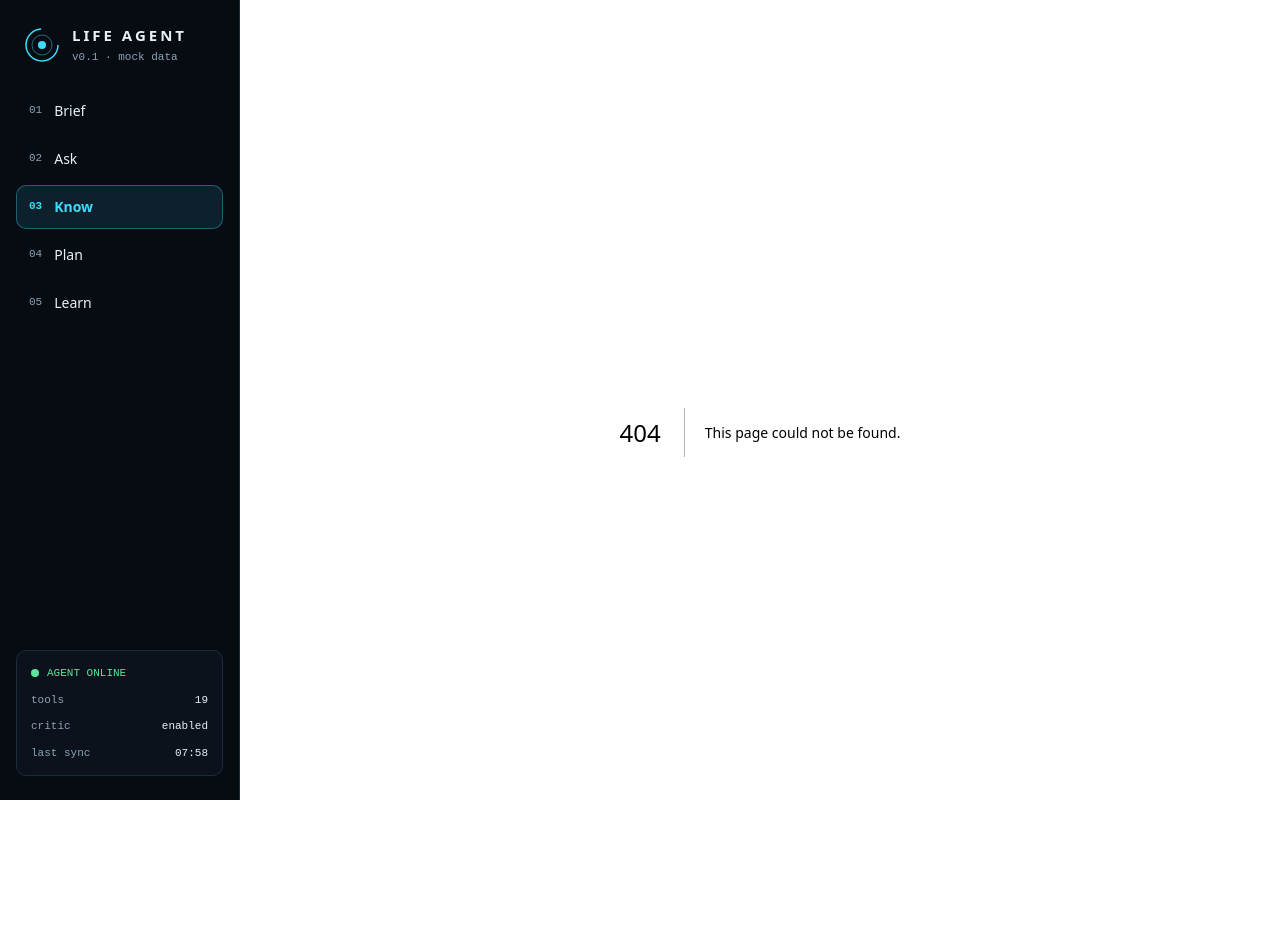
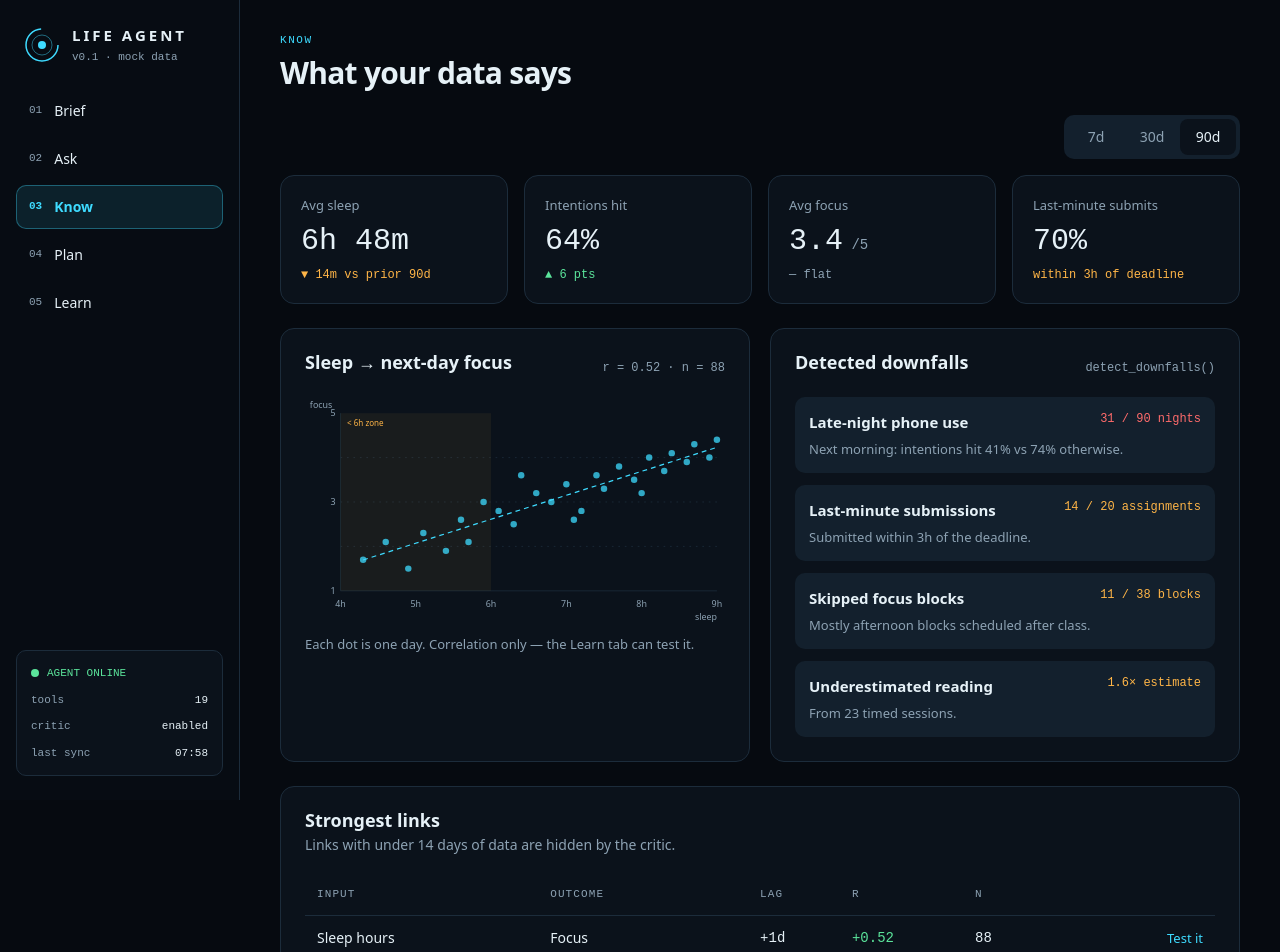
Before and after one commit to trinhhdinhh/Personal-Assistant, a Next.js app in the folder frontend/: page /know in a window 1280 px wide. Before the commit this address had no page. Shown: the top 952 px of the page. Before the commit the page ends 864 px from the top, so only its background shows below. Built offline with nearby package versions, Linux system fonts and the light colour scheme.

Commit message:
feat(frontend): add insights and correlation views

```diff
--- /dev/null
+++ b/frontend/app/know/page.tsx
@@ -0,0 +1,113 @@
+import Link from "next/link";
+
+import { Badge } from "@/components/ui/badge";
+import { Card, CardAction, CardContent, CardDescription, CardHeader, CardTitle } from "@/components/ui/card";
+import { Table, TableBody, TableCell, TableHead, TableHeader, TableRow } from "@/components/ui/table";
+import { PageHeader } from "@/components/hud";
+import { RangeStats } from "@/components/range-stats";
+import { SleepFocusScatter } from "@/components/sleep-focus-scatter";
+import { correlations, downfalls, sleepFocusStats, type Tone } from "@/lib/mock-data";
+import { cn } from "@/lib/utils";
+
+const toneText: Record<Tone, string> = {
+  primary: "text-primary",
+  success: "text-success",
+  warning: "text-warning",
+  destructive: "text-destructive",
+  muted: "text-muted-foreground",
+};
+
+export default function KnowPage() {
+  return (
+    <div className="mx-auto flex max-w-7xl flex-col gap-6">
+      <PageHeader eyebrow="Know" title="What your data says" />
+
+      <RangeStats />
+
+      <section className="grid gap-5 lg:grid-cols-2">
+        <Card>
+          <CardHeader>
+            <CardTitle>Sleep → next-day focus</CardTitle>
+            <CardAction>
+              <span className="text-muted-foreground font-mono text-xs">
+                r = {sleepFocusStats.r.toFixed(2)} · n = {sleepFocusStats.n}
+              </span>
+            </CardAction>
+          </CardHeader>
+          <CardContent className="flex flex-col gap-3">
+            <SleepFocusScatter />
+            <p className="text-muted-foreground text-[13px]">
+              Each dot is one day. Correlation only — the Learn tab can test it.
+            </p>
+          </CardContent>
+        </Card>
+
+        <Card>
+          <CardHeader>
+            <CardTitle>Detected downfalls</CardTitle>
+            <CardAction>
+              <span className="text-muted-foreground font-mono text-xs">detect_downfalls()</span>
+            </CardAction>
+          </CardHeader>
+          <CardContent className="flex flex-col gap-3">
+            {downfalls.map((d) => (
+              <div key={d.title} className="bg-muted flex flex-col gap-1.5 rounded-lg p-3.5">
+                <div className="flex justify-between gap-3">
+                  <span className="text-[15px] font-semibold">{d.title}</span>
+                  <span className={cn("font-mono text-xs", toneText[d.tone])}>{d.freq}</span>
+                </div>
+                <span className="text-muted-foreground text-[13px]">{d.detail}</span>
+              </div>
+            ))}
+          </CardContent>
+        </Card>
+      </section>
+
+      <Card>
+        <CardHeader>
+          <CardTitle>Strongest links</CardTitle>
+          <CardDescription>Links with under 14 days of data are hidden by the critic.</CardDescription>
+        </CardHeader>
+        <CardContent>
+          <Table className="min-w-[640px]">
+            <TableHeader>
+              <TableRow>
+                <TableHead>Input</TableHead>
+                <TableHead>Outcome</TableHead>
+                <TableHead>Lag</TableHead>
+                <TableHead>r</TableHead>
+                <TableHead>n</TableHead>
+                <TableHead className="text-right">
+                  <span className="sr-only">Action</span>
+                </TableHead>
+              </TableRow>
+            </TableHeader>
+            <TableBody>
+              {correlations.map((c) => (
+                <TableRow key={c.input + c.outcome}>
+                  <TableCell>{c.input}</TableCell>
+                  <TableCell>{c.outcome}</TableCell>
+                  <TableCell className="font-mono">{c.lag}</TableCell>
+                  <TableCell className={cn("font-mono", c.r >= 0 ? "text-success" : "text-destructive")}>
+                    {c.r > 0 ? "+" : "−"}
+                    {Math.abs(c.r).toFixed(2)}
+                  </TableCell>
+                  <TableCell className="font-mono">{c.n}</TableCell>
+                  <TableCell className="text-right">
+                    {c.status === "testing" ? (
+                      <Badge variant="hud">TESTING</Badge>
+                    ) : (
+                      <Link href="/learn" className="text-primary text-[13px] hover:underline">
+                        Test it
+                      </Link>
+                    )}
+                  </TableCell>
+                </TableRow>
+              ))}
+            </TableBody>
+          </Table>
+        </CardContent>
+      </Card>
+    </div>
+  );
+}
--- /dev/null
+++ b/frontend/components/range-stats.tsx
@@ -0,0 +1,44 @@
+"use client";
+
+import { Tabs, TabsContent, TabsList, TabsTrigger } from "@/components/ui/tabs";
+import { statsByRange, type Range, type Tone } from "@/lib/mock-data";
+import { cn } from "@/lib/utils";
+
+const RANGES: Range[] = ["7d", "30d", "90d"];
+
+const toneText: Record<Tone, string> = {
+  primary: "text-primary",
+  success: "text-success",
+  warning: "text-warning",
+  destructive: "text-destructive",
+  muted: "text-muted-foreground",
+};
+
+/** Stat tiles with a 7d / 30d / 90d switcher. */
+export function RangeStats() {
+  return (
+    <Tabs defaultValue="90d" className="gap-4">
+      <TabsList aria-label="Range" className="self-end">
+        {RANGES.map((r) => (
+          <TabsTrigger key={r} value={r} className="min-w-14">
+            {r}
+          </TabsTrigger>
+        ))}
+      </TabsList>
+      {RANGES.map((r) => (
+        <TabsContent key={r} value={r} className="grid gap-4 sm:grid-cols-2 xl:grid-cols-4">
+          {statsByRange[r].map((s) => (
+            <div key={s.label} className="bg-card flex flex-col gap-2 rounded-xl border p-5">
+              <span className="text-muted-foreground text-[13px]">{s.label}</span>
+              <span className="font-mono text-3xl">
+                {s.value}
+                {s.suffix && <span className="text-muted-foreground text-sm"> {s.suffix}</span>}
+              </span>
+              <span className={cn("font-mono text-xs", toneText[s.tone])}>{s.delta}</span>
+            </div>
+          ))}
+        </TabsContent>
+      ))}
+    </Tabs>
+  );
+}
--- /dev/null
+++ b/frontend/components/sleep-focus-scatter.tsx
@@ -0,0 +1,73 @@
+import { sleepFocus } from "@/lib/mock-data";
+
+const W = 520;
+const H = 280;
+const PAD = { left: 44, right: 10, top: 20, bottom: 40 };
+const X_MIN = 4;
+const X_MAX = 9;
+const Y_MIN = 1;
+const Y_MAX = 5;
+
+const x = (hours: number) => PAD.left + ((hours - X_MIN) / (X_MAX - X_MIN)) * (W - PAD.left - PAD.right);
+const y = (focus: number) => H - PAD.bottom - ((focus - Y_MIN) / (Y_MAX - Y_MIN)) * (H - PAD.top - PAD.bottom);
+
+/** Least-squares fit, so the trend line matches the plotted points. */
+function fit(points: { sleep: number; focus: number }[]) {
+  const n = points.length;
+  const mx = points.reduce((s, p) => s + p.sleep, 0) / n;
+  const my = points.reduce((s, p) => s + p.focus, 0) / n;
+  const num = points.reduce((s, p) => s + (p.sleep - mx) * (p.focus - my), 0);
+  const den = points.reduce((s, p) => s + (p.sleep - mx) ** 2, 0);
+  const slope = num / den;
+  return (h: number) => my + slope * (h - mx);
+}
+
+export function SleepFocusScatter() {
+  const line = fit(sleepFocus);
+  const x1 = 4.3;
+  const x2 = 9;
+
+  return (
+    <svg
+      viewBox={`0 0 ${W} ${H}`}
+      role="img"
+      aria-label="Scatter plot: more sleep generally pairs with higher next-day focus"
+      className="h-auto w-full"
+    >
+      <g stroke="var(--border)">
+        <line x1={PAD.left} y1={PAD.top} x2={PAD.left} y2={H - PAD.bottom} />
+        <line x1={PAD.left} y1={H - PAD.bottom} x2={W - PAD.right} y2={H - PAD.bottom} />
+        {[2, 3, 4].map((v) => (
+          <line key={v} x1={PAD.left} y1={y(v)} x2={W - PAD.right} y2={y(v)} strokeDasharray="2 6" />
+        ))}
+      </g>
+
+      <rect x={x(4)} y={PAD.top} width={x(6) - x(4)} height={H - PAD.top - PAD.bottom} fill="var(--warning)" fillOpacity="0.06" />
+      <text x={x(4) + 8} y={PAD.top + 16} fill="var(--warning)" fontFamily="var(--font-mono)" fontSize="10">
+        &lt; 6h zone
+      </text>
+
+      <g fill="var(--primary)" fillOpacity="0.75">
+        {sleepFocus.map((p, i) => (
+          <circle key={i} cx={x(p.sleep)} cy={y(p.focus)} r="4" />
+        ))}
+      </g>
+
+      <line
+        x1={x(x1)} y1={y(line(x1))} x2={x(x2)} y2={y(line(x2))}
+        stroke="var(--primary)" strokeWidth="1.5" strokeDasharray="6 5"
+      />
+
+      <g fill="var(--muted-foreground)" fontFamily="var(--font-mono)" fontSize="11">
+        {[1, 3, 5].map((v) => (
+          <text key={v} x={PAD.left - 6} y={y(v) + 4} textAnchor="end">{v}</text>
+        ))}
+        {[4, 5, 6, 7, 8, 9].map((h) => (
+          <text key={h} x={x(h)} y={H - PAD.bottom + 20} textAnchor="middle">{h}h</text>
+        ))}
+        <text x={W - PAD.right} y={H - 4} textAnchor="end">sleep</text>
+        <text x={6} y={PAD.top - 6}>focus</text>
+      </g>
+    </svg>
+  );
+}
```
